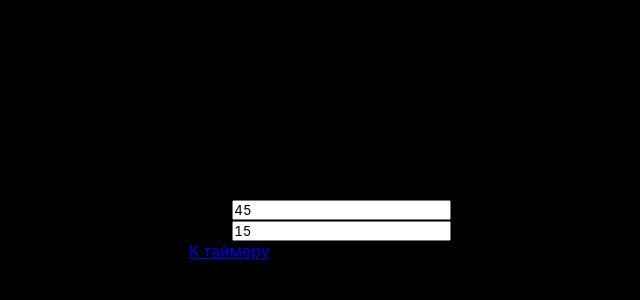
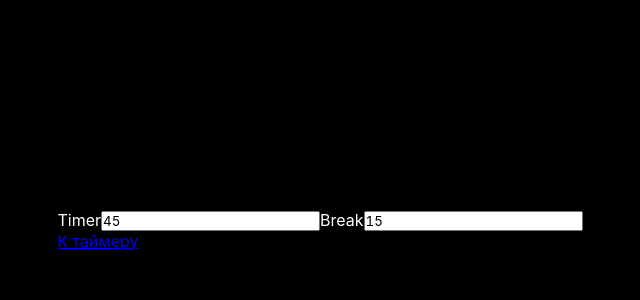
Before and after one commit to buryattvoydrug/react-typescript-pomodoro, a React (Create React App) app: page /set in a window 1280 px wide. Shown: the part 170-470 px from the top of the page, without its empty margins (320-960 px from the left). Built offline with nearby package versions, Linux system fonts and the light colour scheme.

Commit message:
layout draft

```diff
--- a/src/Components/Set.tsx
+++ b/src/Components/Set.tsx
@@ -1,6 +1,7 @@
 import React, { useContext } from 'react'
 import { Link } from 'react-router-dom';
 import { context } from '../context';
+import '../scss/set.scss';
 
 export default function Set() {
   const {pomodoro, setPomodoro} = useContext(context);
@@ -23,7 +24,7 @@ export default function Set() {
 
   return (
     <>
-    <form>
+    <form className='set-form'>
         <div className="set-block">
           <label htmlFor="timer">Timer</label>
           <input type="text" name="timer" value={pomodoro.timer} onChange={(e)=>handleChangeTimer(e)}/>
--- /dev/null
+++ b/src/scss/set.scss
@@ -0,0 +1,6 @@
+.set-form {
+    display: flex;
+    .set-block{
+        color: #fff;
+    }
+}
--- a/src/scss/total.scss
+++ b/src/scss/total.scss
@@ -1,3 +1,7 @@
 .total__text {
   color: #fff;
+  font-size: 2vw;
+  h3 {
+    font-size: 7vw;
+  }
 }
```
Also changed, not shown: 1 other file (tests, documents, lock files or other folders).
